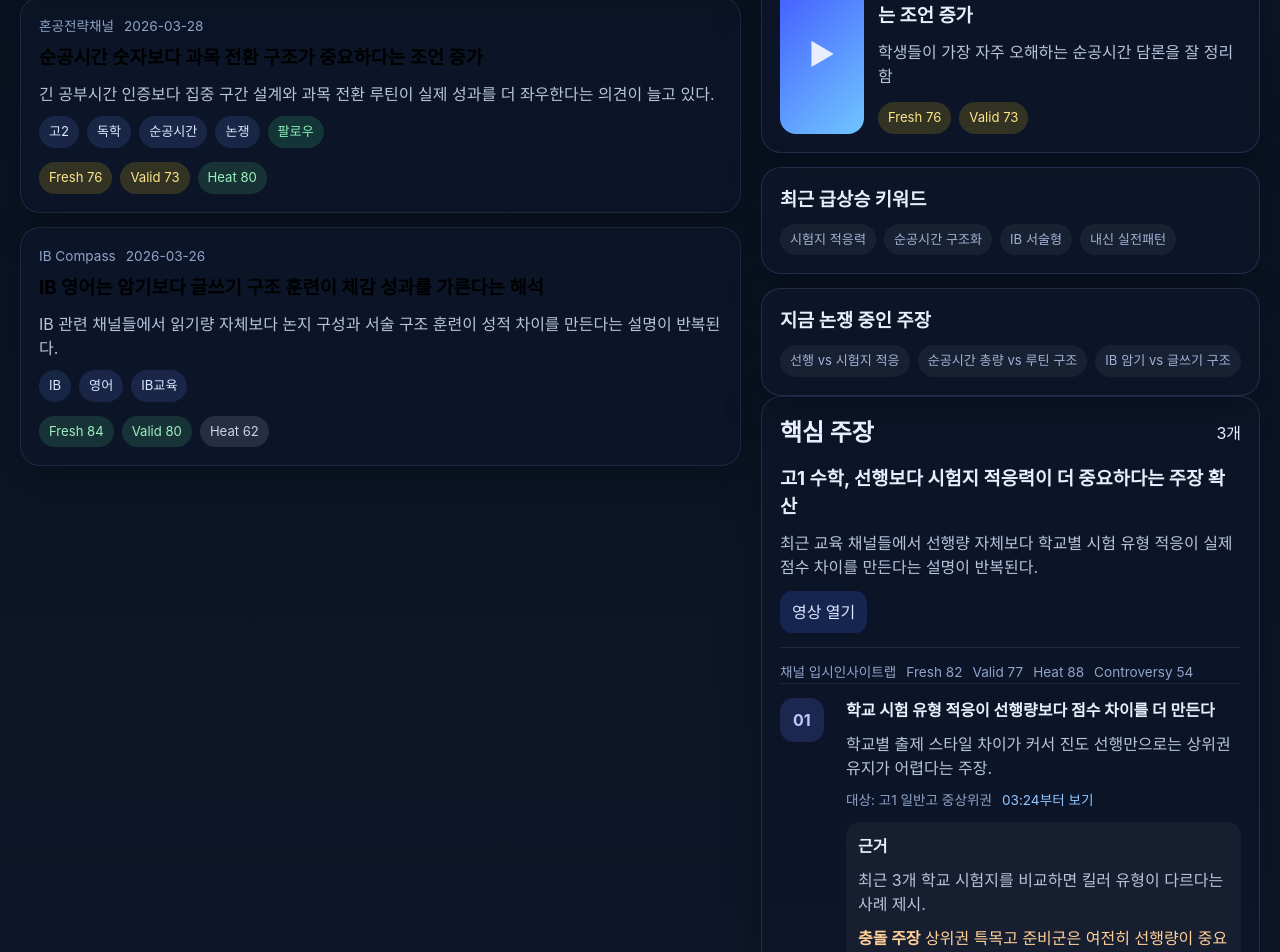
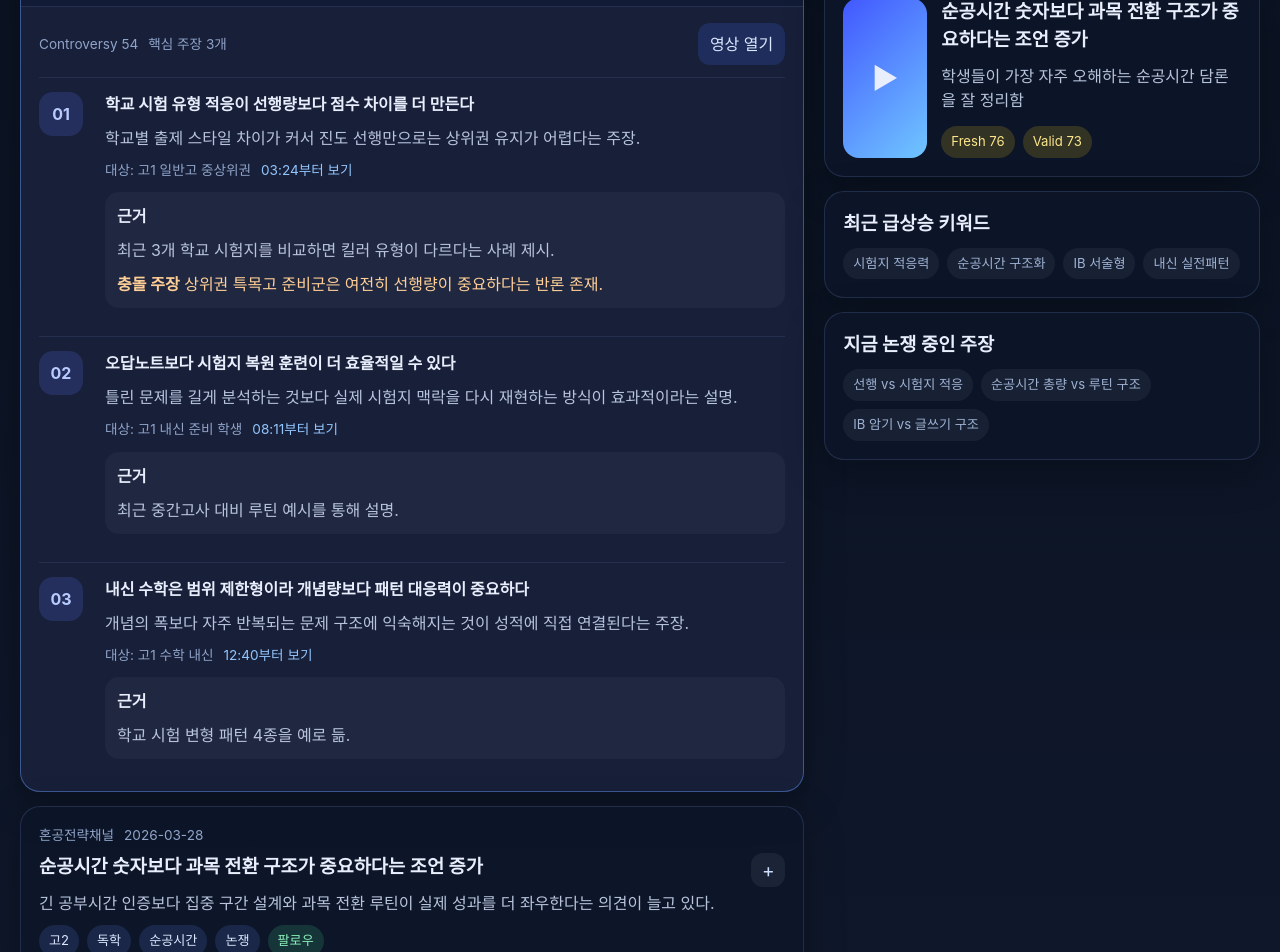
Before and after one commit to dorajikim101/education-youtube-dashboard-pages, a React (Vite) app: page / in a window 1280 px wide. Shown: the part 680-1632 px from the top of the page. Built offline with nearby package versions, Linux system fonts and the light colour scheme.

Commit message:
feat: expand headline cards inline with claim details

```diff
--- a/src/App.tsx
+++ b/src/App.tsx
@@ -38,7 +38,6 @@ export default function App() {
     return sorted
   }, [sort, grade, subject, topic, followedOnly])
 
-  const selected = filtered.find((item) => item.id === selectedId) ?? filtered[0] ?? headlines[0]
   const featured = headlines.filter((item) => item.featuredReason).slice(0, 2)
 
   return (
@@ -47,7 +46,7 @@ export default function App() {
         <div>
           <p className="eyebrow">Education YouTube Intelligence</p>
           <h1>교육 유튜브 인텔 대시보드</h1>
-          <p className="subcopy">영상 목록이 아니라, 지금 떠오르는 교육 주장과 변화만 빠르게 읽고 관심 있는 주장만 타임스탬프로 확인하는 GitHub Pages 프로토타입.</p>
+          <p className="subcopy">업데이트된 주제를 뉴스 헤드라인처럼 훑고, 관심 있는 카드를 눌러 바로 아래에서 핵심 주장과 타임스탬프를 확인하는 GitHub Pages 프로토타입.</p>
         </div>
       </header>
 
@@ -95,7 +94,7 @@ export default function App() {
         </div>
       </section>
 
-      <main className="layout">
+      <main className="layout expanded-layout">
         <section className="feed-column">
           <div className="section-title-row">
             <h2>업데이트된 주제</h2>
@@ -103,18 +102,22 @@ export default function App() {
           </div>
 
           <div className="feed-list">
-            {filtered.map((item) => (
-              <button
-                key={item.id}
-                className={`headline-card card ${selected.id === item.id ? 'selected' : ''}`}
-                onClick={() => setSelectedId(item.id)}
-              >
+            {filtered.map((item) => {
+              const expanded = selectedId === item.id
+              return (
+                <article key={item.id} className={`headline-card card ${expanded ? 'selected' : ''}`}>
+                  <button className="headline-button" onClick={() => setSelectedId(expanded ? '' : item.id)}>
                     <div className="headline-topline">
                       <span>{item.channel}</span>
                       <span>{item.publishedAt}</span>
                     </div>
+                    <div className="headline-main-row">
+                      <div>
                         <h3>{item.headline}</h3>
                         <p>{item.dek}</p>
+                      </div>
+                      <span className="expand-indicator">{expanded ? '−' : '+'}</span>
+                    </div>
                     <div className="tag-row compact">
                       {item.tags.map((tag) => (
                         <span key={tag} className="tag">{tag}</span>
@@ -127,7 +130,48 @@ export default function App() {
                       <span className={`score ${scoreTone(item.scores.heat)}`}>Heat {item.scores.heat}</span>
                     </div>
                   </button>
+
+                  {expanded ? (
+                    <div className="expanded-panel">
+                      <div className="expanded-top">
+                        <div className="detail-meta">
+                          <span>Controversy {item.scores.controversy}</span>
+                          <span>핵심 주장 {item.claims.length}개</span>
+                        </div>
+                        <a className="video-link" href={item.youtubeUrl} target="_blank" rel="noreferrer">
+                          영상 열기
+                        </a>
+                      </div>
+
+                      <div className="claims-list in-card">
+                        {item.claims.map((claim, index) => (
+                          <article key={claim.title} className="claim-card">
+                            <div className="claim-order">0{index + 1}</div>
+                            <div className="claim-body">
+                              <h4>{claim.title}</h4>
+                              <p>{claim.summary}</p>
+                              <div className="claim-meta">
+                                <span>대상: {claim.target}</span>
+                                <a href={`${item.youtubeUrl}&t=${claim.seconds}s`} target="_blank" rel="noreferrer">
+                                  {claim.timestamp}부터 보기
+                                </a>
+                              </div>
+                              <div className="evidence-box">
+                                <strong>근거</strong>
+                                <p>{claim.evidence}</p>
+                                {claim.conflict ? (
+                                  <p className="conflict"><strong>충돌 주장</strong> {claim.conflict}</p>
+                                ) : null}
+                              </div>
+                            </div>
+                          </article>
                         ))}
+                      </div>
+                    </div>
+                  ) : null}
+                </article>
+              )
+            })}
           </div>
         </section>
 
@@ -166,52 +210,6 @@ export default function App() {
               </article>
             ))}
           </section>
-
-          <section className="detail card">
-            <div className="section-title-row">
-              <h2>핵심 주장</h2>
-              <span>{selected.claims.length}개</span>
-            </div>
-            <div className="detail-head">
-              <h3>{selected.headline}</h3>
-              <p>{selected.dek}</p>
-              <div className="detail-actions">
-                <a href={selected.youtubeUrl} target="_blank" rel="noreferrer">영상 열기</a>
-              </div>
-            </div>
-            <div className="detail-meta">
-              <span>채널 {selected.channel}</span>
-              <span>Fresh {selected.scores.fresh}</span>
-              <span>Valid {selected.scores.valid}</span>
-              <span>Heat {selected.scores.heat}</span>
-              <span>Controversy {selected.scores.controversy}</span>
-            </div>
-
-            <div className="claims-list">
-              {selected.claims.map((claim, index) => (
-                <article key={claim.title} className="claim-card">
-                  <div className="claim-order">0{index + 1}</div>
-                  <div className="claim-body">
-                    <h4>{claim.title}</h4>
-                    <p>{claim.summary}</p>
-                    <div className="claim-meta">
-                      <span>대상: {claim.target}</span>
-                      <a href={`${selected.youtubeUrl}&t=${claim.seconds}s`} target="_blank" rel="noreferrer">
-                        {claim.timestamp}부터 보기
-                      </a>
-                    </div>
-                    <div className="evidence-box">
-                      <strong>근거</strong>
-                      <p>{claim.evidence}</p>
-                      {claim.conflict ? (
-                        <p className="conflict"><strong>충돌 주장</strong> {claim.conflict}</p>
-                      ) : null}
-                    </div>
-                  </div>
-                </article>
-              ))}
-            </div>
-          </section>
         </aside>
       </main>
     </div>
--- a/src/styles.css
+++ b/src/styles.css
@@ -7,7 +7,6 @@
 }
 
 * { box-sizing: border-box; }
-
 body {
   margin: 0;
   min-width: 320px;
@@ -42,7 +41,6 @@ select {
 .checkbox { display: flex !important; align-items: center; gap: 8px; padding-bottom: 8px; }
 .tag-row { display: flex; flex-wrap: wrap; gap: 8px; margin-top: 14px; }
 .tag-row.compact { margin-top: 10px; }
-
 .tag, .follow-pill, .score, .tag-button {
   display: inline-flex; align-items: center; padding: 6px 10px; border-radius: 999px; font-size: 0.82rem;
 }
@@ -58,37 +56,84 @@ select {
 .score.mid { background: rgba(250, 204, 21, 0.16); color: #fde68a; }
 .score.soft { background: rgba(148, 163, 184, 0.18); color: #cbd5e1; }
 
-.layout { display: grid; grid-template-columns: minmax(0, 1.3fr) minmax(360px, 0.9fr); gap: 20px; margin-top: 20px; }
+.layout { display: grid; grid-template-columns: minmax(0, 1.35fr) minmax(320px, 0.75fr); gap: 20px; margin-top: 20px; }
+.expanded-layout { align-items: start; }
 .section-title-row { display: flex; align-items: center; justify-content: space-between; gap: 12px; margin-bottom: 14px; }
 .section-title-row h2, .section-title-row h3 { margin: 0; }
 .feed-list, .featured-list, .claims-list, .signal-grid { display: grid; gap: 14px; }
 
 .headline-card {
-  text-align: left; border: 1px solid rgba(146, 176, 255, 0.12); width: 100%; padding: 18px; cursor: pointer;
-  transition: transform 0.16s ease, border-color 0.16s ease, background 0.16s ease;
+  overflow: hidden;
+  transition: border-color 0.16s ease, background 0.16s ease;
 }
-.headline-card:hover, .headline-card.selected {
-  transform: translateY(-1px); border-color: rgba(110, 160, 255, 0.46); background: rgba(19, 29, 55, 0.96);
+.headline-card.selected {
+  border-color: rgba(110, 160, 255, 0.46);
+  background: rgba(19, 29, 55, 0.96);
 }
-.headline-card h3, .featured-card h3, .detail-head h3, .claim-body h4, .signal-card h3 { margin: 0; }
-.headline-card p, .featured-card p, .detail-head p, .claim-body p, .evidence-box p, .signal-card p { margin: 10px 0 0; color: #b7c4dc; }
+.headline-button {
+  width: 100%;
+  border: 0;
+  background: transparent;
+  color: inherit;
+  text-align: left;
+  padding: 18px;
+  cursor: pointer;
+}
+.headline-main-row {
+  display: flex;
+  justify-content: space-between;
+  gap: 16px;
+  align-items: start;
+}
+.expand-indicator {
+  display: inline-flex;
+  align-items: center;
+  justify-content: center;
+  width: 34px;
+  height: 34px;
+  border-radius: 12px;
+  background: rgba(255,255,255,0.06);
+  color: #cfe0ff;
+  font-size: 1.2rem;
+  flex: 0 0 auto;
+}
+.expanded-panel {
+  border-top: 1px solid rgba(146, 176, 255, 0.12);
+  padding: 18px;
+  padding-top: 16px;
+  background: rgba(255,255,255,0.02);
+}
+.expanded-top {
+  display: flex;
+  justify-content: space-between;
+  gap: 12px;
+  align-items: center;
+  flex-wrap: wrap;
+}
+.video-link {
+  display: inline-flex;
+  padding: 9px 12px;
+  border-radius: 12px;
+  background: rgba(69, 109, 255, 0.18);
+  color: #dce8ff;
+}
+.claims-list.in-card {
+  margin-top: 12px;
+}
+
+.headline-card h3, .featured-card h3, .claim-body h4, .signal-card h3 { margin: 0; }
+.headline-card p, .featured-card p, .claim-body p, .evidence-box p, .signal-card p { margin: 10px 0 0; color: #b7c4dc; }
 .headline-topline, .detail-meta, .claim-meta {
   display: flex; flex-wrap: wrap; gap: 10px; color: #90a4c8; font-size: 0.85rem;
 }
 .headline-topline { margin-bottom: 8px; }
-.featured-card, .detail, .signal-card { padding: 18px; }
+.featured-card, .signal-card { padding: 18px; }
 .featured-card { display: grid; grid-template-columns: 84px 1fr; gap: 14px; }
 .thumb {
   display: grid; place-items: center; border-radius: 16px; background: linear-gradient(135deg, #4157ff, #70c6ff);
   min-height: 84px; font-size: 1.8rem;
 }
 .signal-grid { margin-top: 14px; }
-.detail-head { padding-bottom: 14px; border-bottom: 1px solid rgba(146, 176, 255, 0.12); }
-.detail-meta { margin-top: 14px; }
-.detail-actions { margin-top: 12px; }
-.detail-actions a {
-  display: inline-flex; padding: 9px 12px; border-radius: 12px; background: rgba(69, 109, 255, 0.18); color: #dce8ff;
-}
 .claim-card { display: grid; grid-template-columns: 52px 1fr; gap: 14px; padding: 14px 0; border-top: 1px solid rgba(146, 176, 255, 0.1); }
 .claim-order {
   width: 44px; height: 44px; border-radius: 14px; background: rgba(99, 123, 255, 0.18);
@@ -106,4 +151,5 @@ select {
   .featured-card { grid-template-columns: 1fr; }
   .thumb { min-height: 64px; }
   .claim-card { grid-template-columns: 1fr; }
+  .headline-main-row { flex-direction: column; }
 }
```
Lines whose indentation alone changed are shown as unchanged.
